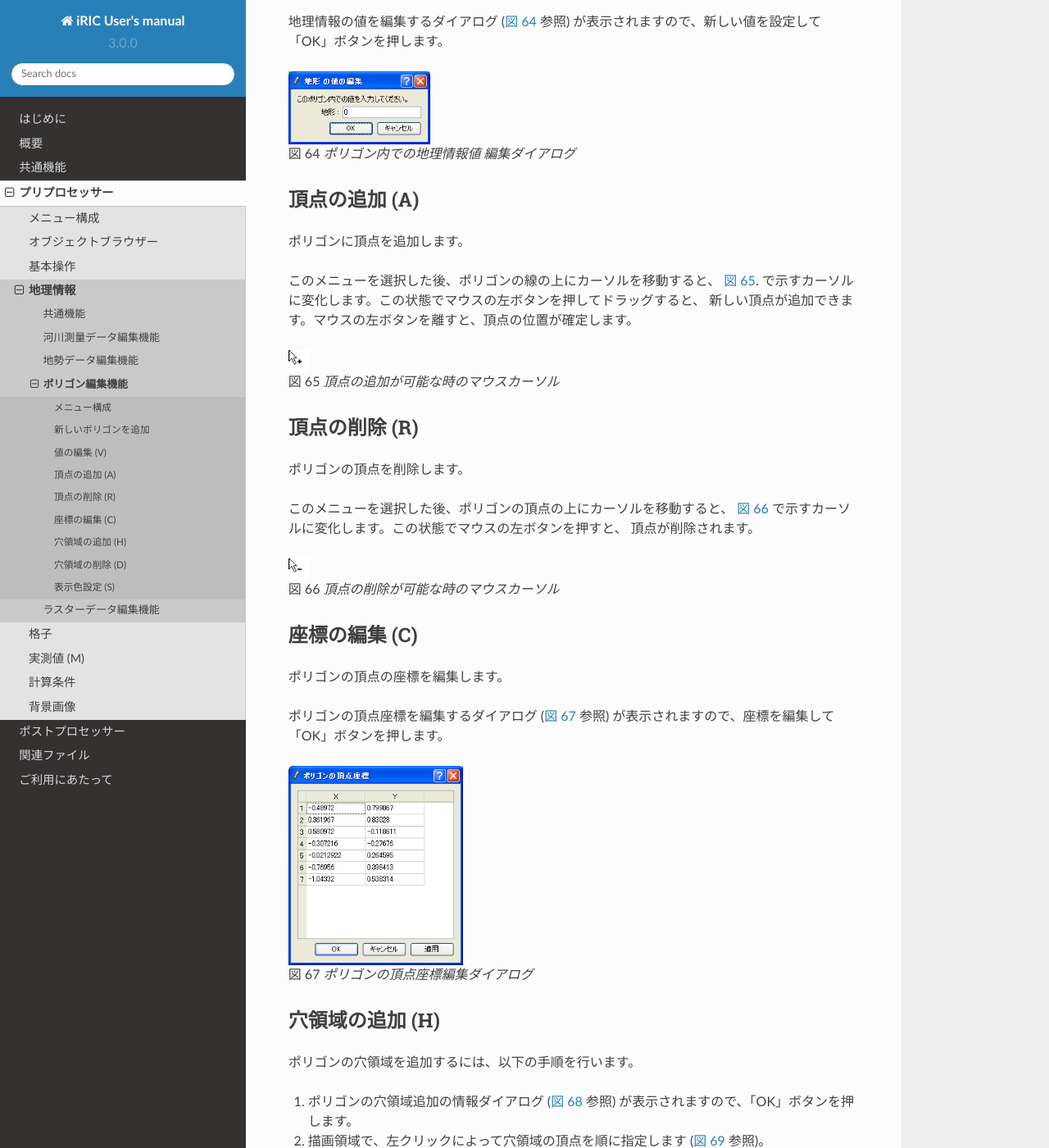
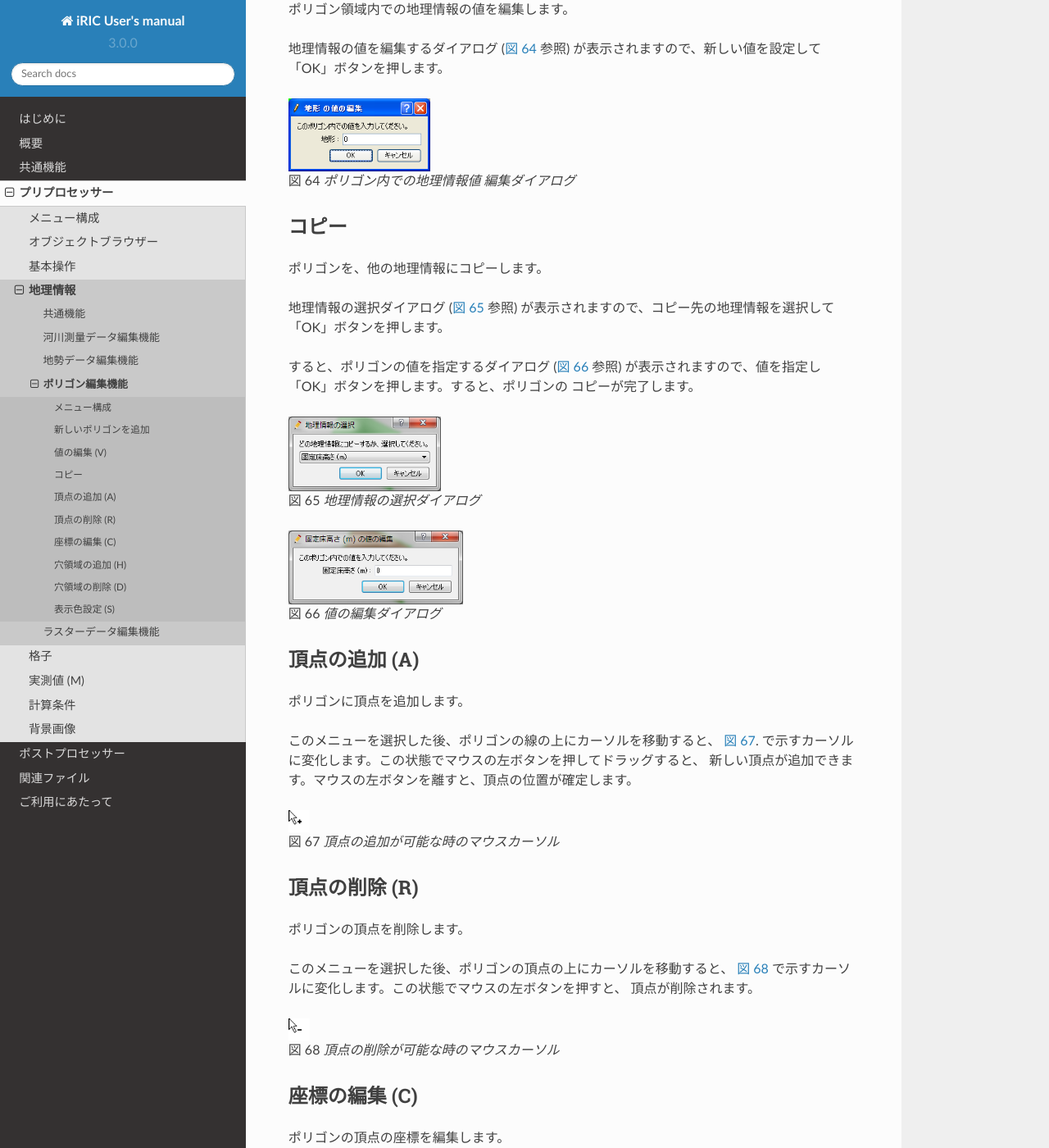
Before and after one commit to i-RIC/gui_user_manual, a Sphinx documentation site: the page built from source/04/04/04_polygon.rst, in a window 1280 px wide and 1400 px high, scrolled down 2282 px. Shown: the whole window at 82% size. Built offline with Sphinx 7.4.7 and the Read the Docs theme 2.0.0, drawn with Linux system fonts in a browser that asks for light colours; some of the changed text lies outside the part shown.

Commit message:
Description about copying polygon is added.

```diff
--- a/source/04/04/04_polygon.rst
+++ b/source/04/04/04_polygon.rst
@@ -40,6 +40,8 @@
      - オブジェクトブラウザー上に表示される名前を編集します
    * - 値の編集 (V)
      - ポリゴン内での地理情報の値を編集します
+   * - コピー
+     - ポリゴンを他の地理情報にコピーします
    * - 頂点の追加 (A)
      - 頂点を追加します
    * - 頂点の削除 (R)
@@ -115,6 +117,34 @@
    :width: 130pt
 
    ポリゴン内での地理情報値 編集ダイアログ
+
+コピー
+----------
+
+ポリゴンを、他の地理情報にコピーします。
+
+地理情報の選択ダイアログ
+(:numref:`image_polygon_copy_selectgroup_dialog` 参照)
+が表示されますので、コピー先の地理情報を選択して「OK」ボタンを押します。
+
+すると、ポリゴンの値を指定するダイアログ
+(:numref:`image_polygon_copy_editvalue_dialog` 参照)
+が表示されますので、値を指定し「OK」ボタンを押します。すると、ポリゴンの
+コピーが完了します。
+
+.. _image_polygon_copy_selectgroup_dialog:
+
+.. figure:: images/polygon_copy_selectgroup_dialog.png
+   :width: 140pt
+
+   地理情報の選択ダイアログ
+
+.. _image_polygon_copy_editvalue_dialog:
+
+.. figure:: images/polygon_copy_editvalue_dialog.png
+   :width: 160pt
+
+   値の編集ダイアログ
 
 頂点の追加 (A)
 ---------------
```
Also changed, not shown: source/04/04/images/polygon_copy_editvalue_dialog.png (added), source/04/04/images/polygon_copy_selectgroup_dialog.png (added).
